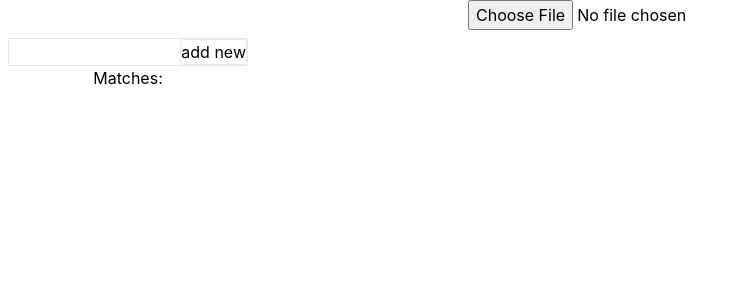
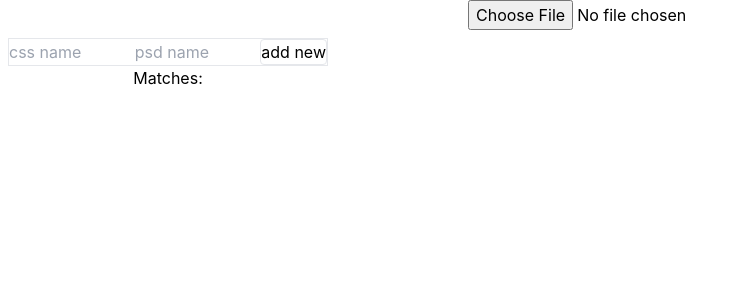
Before and after one commit to pseudoacacial/psd-online, a React (Vite) app: page / in a window 1280 px wide. Shown: the top 300 px of the page, without its empty margins (0-740 px from the left). Built offline with nearby package versions, Linux system fonts and the light colour scheme.

Commit message:
css name input

```diff
--- a/src/components/queryList/queryList.tsx
+++ b/src/components/queryList/queryList.tsx
@@ -14,19 +14,24 @@ export const QueryList = () => {
   const dispatch = useAppDispatch()
   const selectors = useAppSelector(selectQueries)
 
-  const [input, setInput] = useState("")
+  const [cssName, setCssName] = useState("")
+  const [psdName, setPsdName] = useState("")
 
-  const handleInputChange = (event: React.ChangeEvent<HTMLInputElement>) => {
-    setInput(event.target.value)
+  const handlePsdNameChange = (event: React.ChangeEvent<HTMLInputElement>) => {
+    setPsdName(event.target.value)
+  }
+  const handleCssNameChange = (event: React.ChangeEvent<HTMLInputElement>) => {
+    setCssName(event.target.value)
   }
   const handleAddClick = () => {
     dispatch(
       add({
         id: self.crypto.randomUUID(),
-        psdSelector: input,
+        psdSelector: psdName,
+        cssSelector: cssName,
       }),
     )
-    setInput("")
+    setCssName("")
   }
   const handleKeyPress = (event: React.KeyboardEvent) => {
     if (event.key === "Enter") {
@@ -37,7 +42,7 @@ export const QueryList = () => {
     dispatch(remove(e.target.dataset.key))
   }
   return (
-    <div className="queryList flex-column w-60">
+    <div className="queryList flex-column w-80">
       {selectors.map(element => (
         <div className="flex border justify-between" key={element.id}>
           <div className="">{element.psdSelector}</div>
@@ -47,13 +52,27 @@ export const QueryList = () => {
         </div>
       ))}
 
-      <div className="flex border justify-between" onKeyDown={handleKeyPress}>
+      <div
+        className="flex border justify-between gap-2"
+        onKeyDown={handleKeyPress}
+      >
         <input
           type="text"
           className="grow shrink min-w-0"
           role="form"
-          onChange={handleInputChange}
-          value={input}
+          onChange={handleCssNameChange}
+          value={cssName}
+          placeholder="css name"
+          aria-label="css name"
+        ></input>
+        <input
+          type="text"
+          className="grow shrink min-w-0"
+          role="form"
+          onChange={handlePsdNameChange}
+          value={psdName}
+          placeholder="psd name"
+          aria-label="psd name"
         ></input>
         <button
           onClick={handleAddClick}
```
